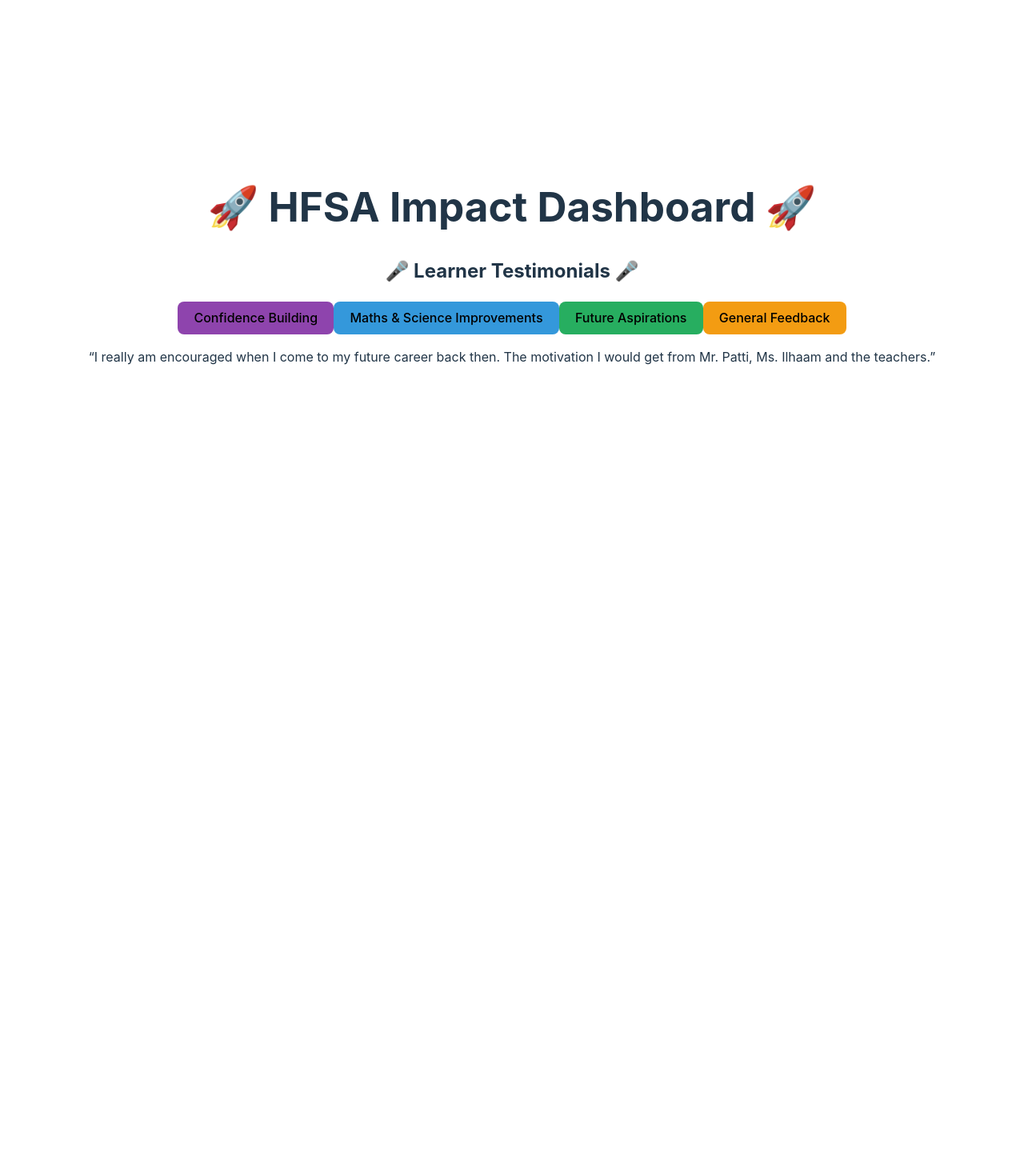
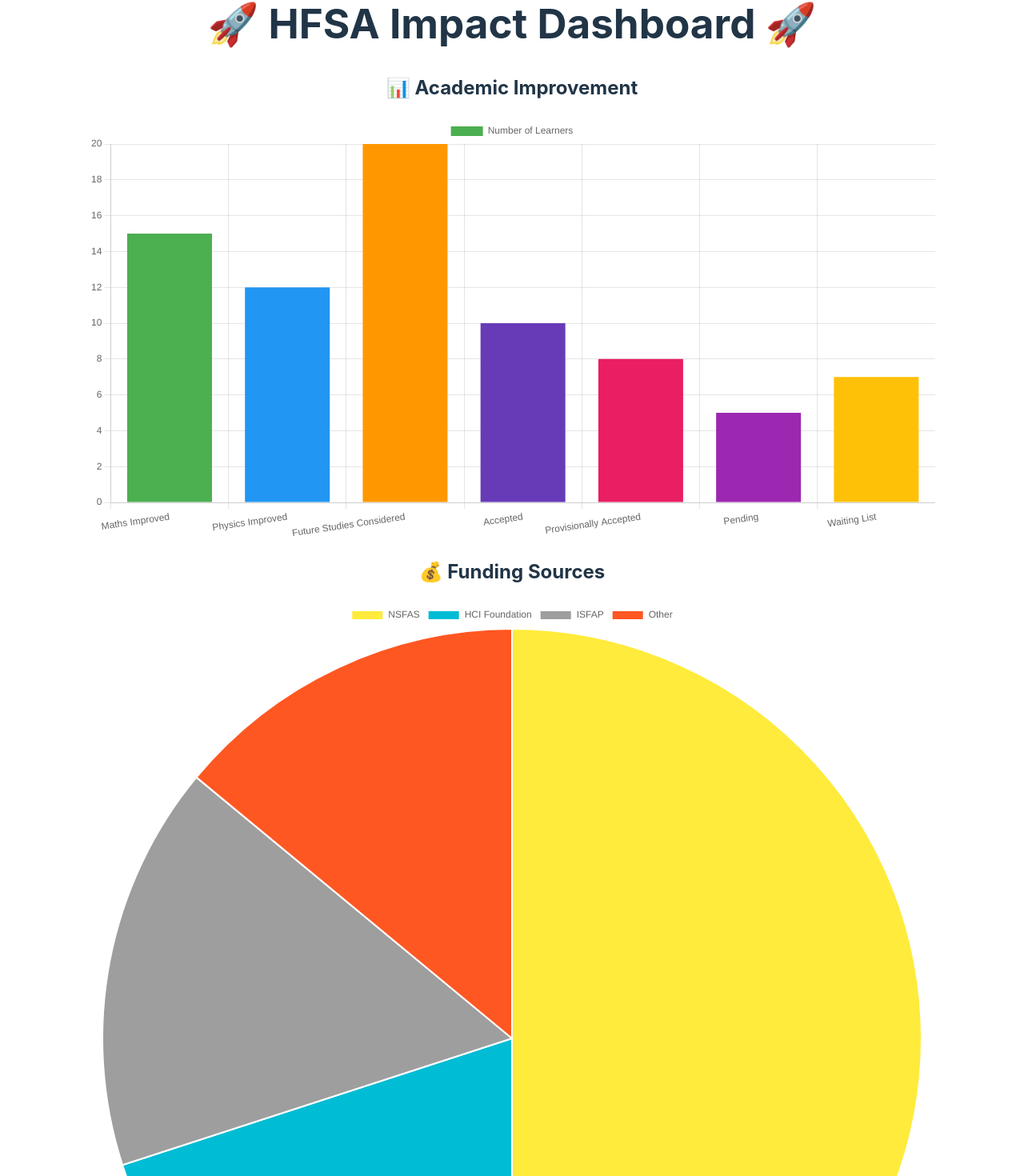
Before and after one commit to NtandoMgo/hfsa-evaluation-report, a React (Vite) app: page / in a window 1280 px wide. Shown: the part 65-1535 px from the top of the page at 80% size. Before the commit the page ends 800 px from the top, so only its background shows below. Built offline with nearby package versions, Linux system fonts and the light colour scheme.

Commit message:
Final for Gr 12

```diff
--- a/src/pages/ImpactDashboard.jsx
+++ b/src/pages/ImpactDashboard.jsx
@@ -36,6 +36,27 @@ const categories = {
   }
 };
 
+const data = {
+  labels: ['Maths Improved', 'Physics Improved', 'Future Studies Considered', 'Accepted', 'Provisionally Accepted', 'Pending', 'Waiting List'],
+  datasets: [
+    {
+      label: 'Number of Learners',
+      data: [15, 12, 20, 10, 8, 5, 7],
+      backgroundColor: ['#4CAF50', '#2196F3', '#FF9800', '#673AB7', '#E91E63', '#9C27B0', '#FFC107'],
+    },
+  ],
+};
+
+const fundingData = {
+  labels: ['NSFAS', 'HCI Foundation', 'ISFAP', 'Other'],
+  datasets: [
+    {
+      data: [25, 10, 8, 7],
+      backgroundColor: ['#FFEB3B', '#00BCD4', '#9E9E9E', '#FF5722'],
+    },
+  ],
+};
+
 const ImpactDashboard = () => {
   const [selectedCategory, setSelectedCategory] = useState('Confidence Building');
 
@@ -44,6 +65,17 @@ const ImpactDashboard = () => {
       <h1 className="text-5xl font-extrabold mb-8 text-center text-gray-800 tracking-wide">
         🚀 HFSA Impact Dashboard 🚀
       </h1>
+
+      <div className="grid grid-cols-1 md:grid-cols-2 gap-8">
+        <div className="bg-white p-8 shadow-xl rounded-xl transform hover:scale-105 transition-all duration-300">
+          <h2 className="text-2xl font-bold mb-6 text-center text-gray-700">📊 Academic Improvement</h2>
+          <Bar data={data} />
+        </div>
+        <div className="bg-white p-8 shadow-xl rounded-xl transform hover:scale-105 transition-all duration-300">
+          <h2 className="text-2xl font-bold mb-6 text-center text-gray-700">💰 Funding Sources</h2>
+          <Pie data={fundingData} />
+        </div>
+      </div>
 
       <div className="mt-16 bg-white p-10 shadow-2xl rounded-3xl text-center">
         <h2 className="text-4xl font-extrabold mb-10 text-gray-800 tracking-wide">
```
